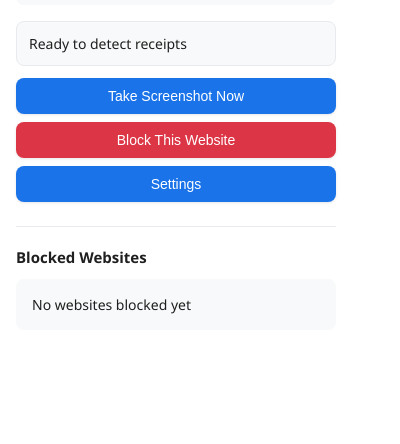
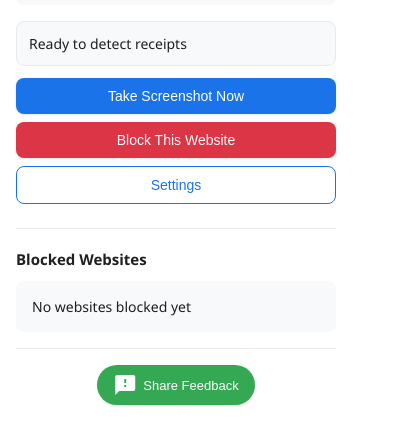
Before and after one commit to theDakshJaitly/Reciept-Screenshot-EXT, a browser extension: page popup/popup.html in a window 400 px wide. Shown: the part 94-538 px from the top of the page. Drawn offline with Linux system fonts and the light colour scheme.

Commit message:
Feedback button

```diff
--- a/popup/popup.css
+++ b/popup/popup.css
@@ -8,6 +8,8 @@
   --text-primary: #1f1f1f;
   --text-secondary: #5f6368;
   --shadow: 0 1px 3px rgba(0, 0, 0, 0.1);
+  --feedback-color: #34A853;  /* Google's green color */
+  --feedback-hover: #2E9548;
 }
 
 body {
@@ -57,6 +59,20 @@ button:hover {
 
 button.danger {
   background-color: var(--danger-color);
+}
+
+button.settings {
+  background-color: transparent;
+  color: var(--primary-color);
+  border: 1px solid var(--primary-color);
+  box-shadow: none;
+}
+
+button.settings:hover {
+  background-color: var(--surface-color);
+  color: var(--primary-color);
+  border-color: var(--primary-color);
+  filter: none;
 }
 
 .toggle-container {
@@ -186,3 +202,37 @@ input:checked + .slider:before {
 .blocked-sites::-webkit-scrollbar-thumb:hover {
   background: #bdc1c6;
 }
+
+.feedback-container {
+  margin-top: 16px;
+  padding-top: 16px;
+  border-top: 1px solid var(--border-color);
+  text-align: center;
+}
+
+.feedback-button {
+  background-color: var(--feedback-color);
+  color: white;
+  border: none;
+  padding: 8px 16px;
+  font-size: 13px;
+  display: inline-flex;
+  align-items: center;
+  gap: 6px;
+  transition: all 0.2s ease;
+  border-radius: 20px;
+  box-shadow: var(--shadow);
+  width: auto;
+  margin: 0 auto;
+}
+
+.feedback-button:hover {
+  background-color: var(--feedback-hover);
+  transform: translateY(-1px);
+  box-shadow: 0 4px 8px rgba(52, 168, 83, 0.2);
+}
+
+.feedback-icon {
+  font-size: 18px;
+  color: white;
+}
--- a/popup/popup.html
+++ b/popup/popup.html
@@ -3,6 +3,7 @@
 <head>
   <title>Receipt Screenshot</title>
   <link rel="stylesheet" href="popup.css">
+  <link href="https://fonts.googleapis.com/icon?family=Material+Icons" rel="stylesheet">
 </head>
 <body>
   <div class="title">Receipt Screenshot</div>
@@ -19,7 +20,7 @@
 
   <button id="manualScreenshot">Take Screenshot Now</button>
   <button id="blockSite" class="danger">Block This Website</button>
-  <button id="openOptions">Settings</button>
+  <button id="openOptions" class="settings">Settings</button>
 
   <div class="divider"></div>
 
@@ -28,6 +29,13 @@
     <div class="site-item">No websites blocked yet</div>
   </div>
 
+  <div class="feedback-container">
+    <button id="feedback" class="feedback-button">
+      <span class="material-icons feedback-icon">feedback</span>
+      Share Feedback
+    </button>
+  </div>
+
   <script src="popup.js"></script>
 </body>
 </html>
--- a/popup/popup.js
+++ b/popup/popup.js
@@ -71,6 +71,12 @@ document.addEventListener('DOMContentLoaded', function() {
     chrome.runtime.openOptionsPage();
   });
 
+  document.getElementById('feedback').addEventListener('click', function() {
+    chrome.tabs.create({
+      url: 'https://forms.gle/YOUR_FORM_URL_HERE'
+    });
+  });
+
   // Function to load blocked websites
   function loadBlockedWebsites() {
     chrome.storage.sync.get(['blockedWebsites'], function(data) {
```
